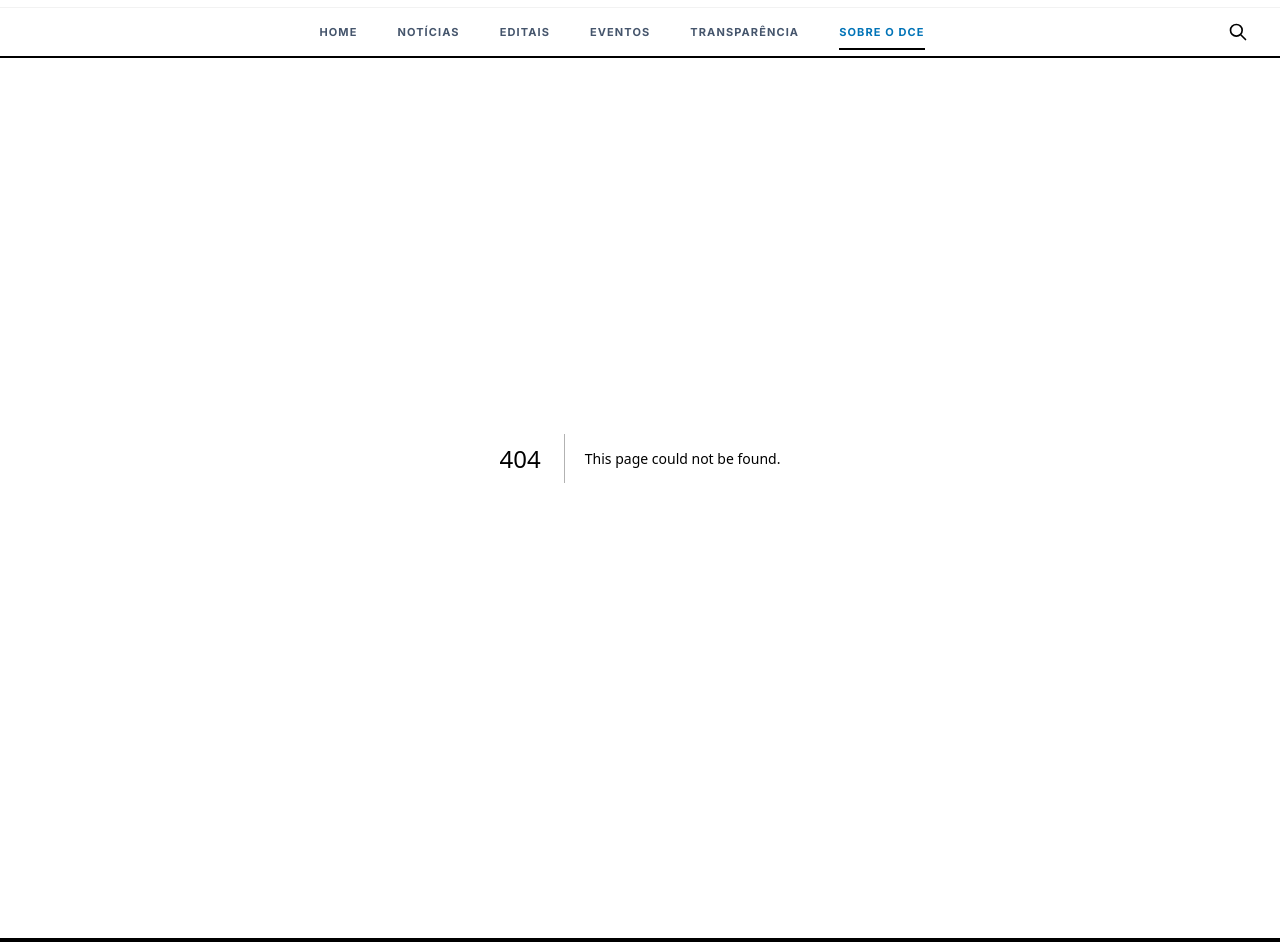
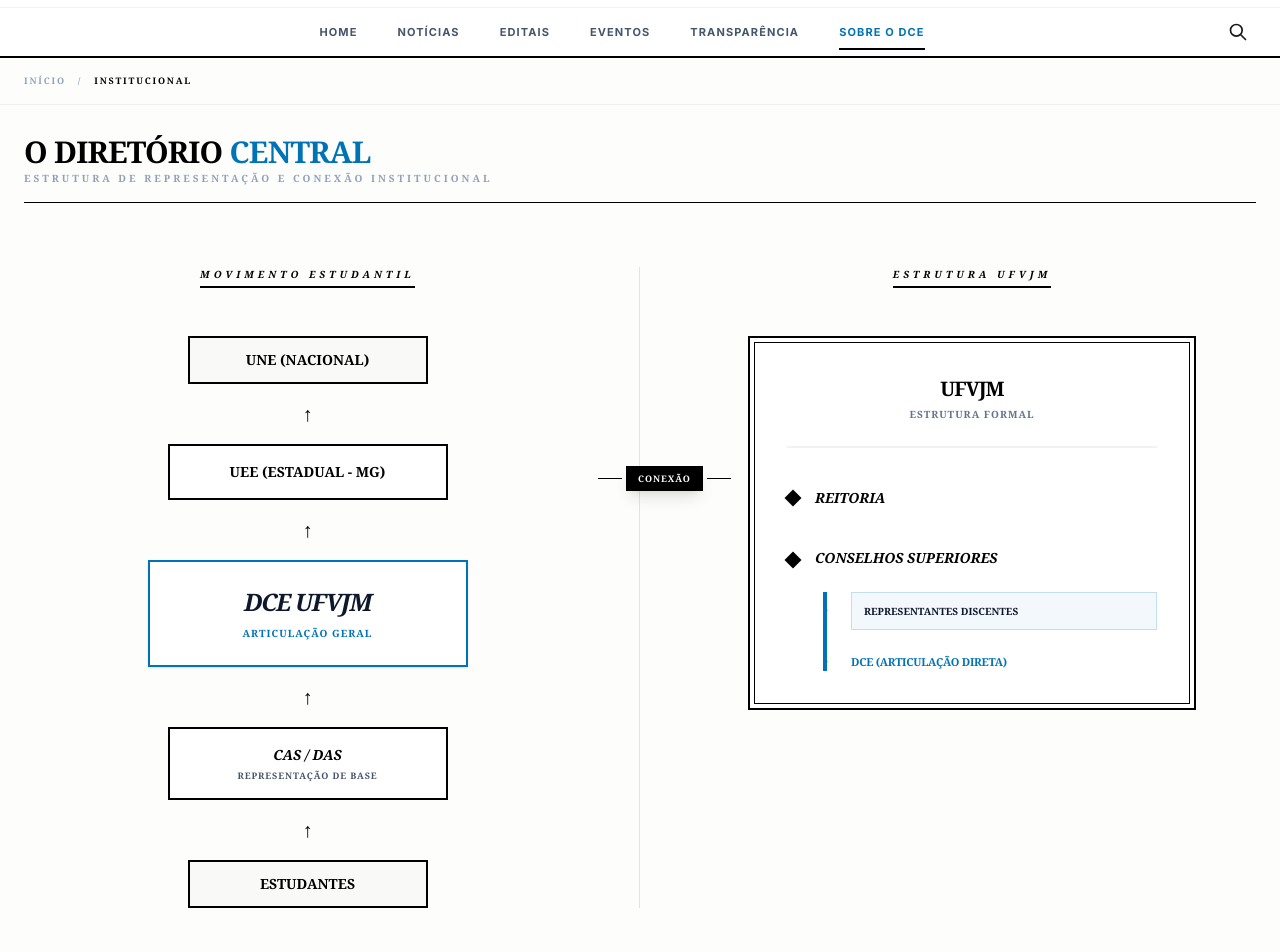
Before and after one commit to danielrp9/portal-dce-ufvjm, a Next.js app in the folder frontend/: page /sobre in a window 1280 px wide. Before the commit this address had no page. Shown: the part 120-1072 px from the top of the page. Built offline with nearby package versions, Linux system fonts and the light colour scheme.

Commit message:
Inclusão do template 'sobre'

```diff
--- /dev/null
+++ b/frontend/src/app/sobre/page.tsx
@@ -0,0 +1,173 @@
+import React from 'react';
+import Link from 'next/link';
+
+export default function SobrePage() {
+  return (
+    <main className="min-h-screen bg-[#FDFDFB] pb-32 selection:bg-black selection:text-white font-serif">
+
+      {/* 1. BREADCRUMB EDITORIAL SUTIL */}
+      <div className="w-full border-b border-black/5 mb-8">
+        <div className="max-w-7xl mx-auto px-6 py-4">
+          <nav className="flex items-center gap-3 text-[9px] font-bold uppercase tracking-[0.2em] text-slate-400 font-sans">
+            <Link href="/" className="hover:text-black transition-colors">Início</Link>
+            <span>/</span>
+            <span className="text-black font-bold">Institucional</span>
+          </nav>
+        </div>
+      </div>
+
+      <div className="max-w-7xl mx-auto px-6">
+        {/* TÍTULO DA PÁGINA PADRONIZADO */}
+        <div className="mb-16 border-b border-black pb-4">
+          <h1 className="text-2xl md:text-3xl font-black uppercase tracking-tight text-black leading-none">
+            O Diretório <span className="text-[#0073B7]">Central</span>
+          </h1>
+          <p className="mt-1 text-[10px] font-sans uppercase tracking-[0.3em] text-slate-400 font-bold">
+            Estrutura de Representação e Conexão Institucional
+          </p>
+        </div>
+
+        {/* SEÇÃO DO MACRO-ORGANOGRAMA (MOVIMENTO + INSTITUIÇÃO) */}
+        <section className="mb-32 font-sans">
+          <div className="grid grid-cols-1 lg:grid-cols-2 gap-16 lg:gap-0 items-start">
+
+            {/* COLUNA 01: MOVIMENTO ESTUDANTIL (FLUXO ASCENDENTE) */}
+            <div className="flex flex-col items-center lg:border-r lg:border-black/10 lg:pr-12">
+              <h3 className="text-[10px] font-black uppercase tracking-[0.4em] text-black mb-12 italic border-b-2 border-black pb-1">
+                MOVIMENTO ESTUDANTIL
+              </h3>
+
+              <div className="flex flex-col-reverse items-center w-full space-y-reverse space-y-4">
+                {/* BASE: ESTUDANTES */}
+                <div className="w-full max-w-[240px] border-2 border-black p-3 text-center bg-[#F9F9F7]">
+                  <h4 className="text-sm font-black uppercase text-black">Estudantes</h4>
+                </div>
+
+                <span className="text-xl font-black text-black">↑</span>
+
+                {/* CURSO/CAMPUS: CAs/DAs */}
+                <div className="w-full max-w-[280px] border-2 border-black p-4 text-center bg-white">
+                  <h4 className="text-sm font-black uppercase italic text-black">CAs / DAs</h4>
+                  <p className="text-[9px] font-black text-slate-600 uppercase tracking-widest mt-1">Representação de Base</p>
+                </div>
+
+                <span className="text-xl font-black text-black">↑</span>
+
+                {/* O DCE (CENTRO POLÍTICO) */}
+                <div className="w-full max-w-[320px] border-2 border-[#0073B7] p-6 text-center bg-white shadow-sm">
+                  <h2 className="text-2xl font-black uppercase tracking-tighter text-slate-900 italic">DCE UFVJM</h2>
+                  <p className="text-[10px] font-black text-[#0073B7] uppercase tracking-widest mt-2">Articulação Geral</p>
+                </div>
+
+                <span className="text-xl font-black text-black">↑</span>
+
+                {/* ESTADUAL: UEE-MG */}
+                <div className="w-full max-w-[280px] border-2 border-black p-4 text-center bg-white">
+                  <h4 className="text-sm font-black uppercase text-black">UEE (Estadual - MG)</h4>
+                </div>
+
+                <span className="text-xl font-black text-black">↑</span>
+
+                {/* NACIONAL: UNE */}
+                <div className="w-full max-w-[240px] border-2 border-black p-3 text-center bg-[#F9F9F7]">
+                  <h4 className="text-sm font-black uppercase text-black">UNE (Nacional)</h4>
+                </div>
+              </div>
+            </div>
+
+            {/* COLUNA 02: CONEXÃO INSTITUCIONAL (UFVJM) */}
+            <div className="flex flex-col items-center lg:pl-12 relative">
+
+              {/* RÓTULO DE CONEXÃO TRANSVERSAL */}
+              <div className="hidden lg:block absolute left-[-42px] top-[45%] z-20">
+                <div className="flex items-center gap-1">
+                  <div className="w-6 h-px bg-black"></div>
+                  <div className="text-[9px] font-black bg-black text-white px-3 py-1.5 uppercase tracking-widest shadow-lg">
+                    Conexão
+                  </div>
+                  <div className="w-6 h-px bg-black"></div>
+                </div>
+              </div>
+
+              <h3 className="text-[10px] font-black uppercase tracking-[0.4em] text-black mb-12 italic border-b-2 border-black pb-1">
+                ESTRUTURA UFVJM
+              </h3>
+
+              <div className="w-full max-w-md border-2 border-black p-1 bg-white">
+                <div className="border border-black p-8 space-y-10">
+                  <div className="text-center pb-6 border-b-2 border-black/5">
+                    <h4 className="text-xl font-black uppercase tracking-tighter text-black">UFVJM</h4>
+                    <p className="text-[10px] font-black text-slate-500 uppercase tracking-widest mt-1">Estrutura Formal</p>
+                  </div>
+
+                  <div className="space-y-10 relative">
+                    {/* REITORIA */}
+                    <div className="flex items-center gap-4">
+                      <div className="w-3 h-3 bg-black transform rotate-45"></div>
+                      <h5 className="text-sm font-black uppercase italic text-black">Reitoria</h5>
+                    </div>
+
+                    {/* CONSELHOS */}
+                    <div className="flex items-start gap-4">
+                      <div className="w-3 h-3 bg-black mt-1.5 transform rotate-45"></div>
+                      <div className="flex-1">
+                        <h5 className="text-sm font-black uppercase italic text-black mb-6">Conselhos Superiores</h5>
+
+                        {/* FLUXO DE REPRESENTAÇÃO DENTRO DOS CONSELHOS */}
+                        <div className="ml-2 border-l-4 border-[#0073B7] pl-6 space-y-6">
+                          <div className="relative">
+                            <span className="absolute -left-[30px] top-1/2 -translate-y-1/2 text-[#0073B7] font-black text-lg">↑</span>
+                            <div className="bg-[#0073B7]/5 border border-[#0073B7]/20 p-3">
+                              <p className="text-[10px] font-black uppercase text-slate-900 leading-tight">
+                                Representantes Discentes
+                              </p>
+                            </div>
+                          </div>
+
+                          <div className="relative">
+                            <span className="absolute -left-[30px] top-1/2 -translate-y-1/2 text-[#0073B7] font-black text-lg">↑</span>
+                            <p className="text-[11px] font-black uppercase text-[#0073B7] tracking-tight">
+                              DCE (Articulação Direta)
+                            </p>
+                          </div>
+                        </div>
+                      </div>
+                    </div>
+                  </div>
+                </div>
+              </div>
+            </div>
+
+          </div>
+        </section>
+
+        {/* TEXTO INSTITUCIONAL EXPLICATIVO */}
+        <div className="grid grid-cols-1 md:grid-cols-12 gap-16 border-t-2 border-black pt-12">
+          <div className="md:col-span-4">
+             <h3 className="text-[10px] font-black uppercase tracking-[0.3em] text-black font-sans italic mb-6">
+               02. Papel Político-Administrativo
+             </h3>
+             <p className="text-sm text-slate-600 leading-relaxed font-sans italic font-medium">
+               O DCE atua em duas frentes: organiza a luta política junto ao movimento estudantil nacional e garante a voz do aluno nas decisões administrativas da UFVJM.
+             </p>
+          </div>
+
+          <div className="md:col-span-8 space-y-8 text-lg text-slate-800 leading-relaxed text-justify">
+            <p>
+              O <strong>Diretório Central dos Estudantes</strong> é a entidade máxima de representação dos discentes da UFVJM. Sua existência é pautada pela autonomia frente à administração da universidade e pelo compromisso com a base estudantil.
+            </p>
+            <p>
+              Na prática, isso significa que o DCE articula as demandas que nascem nos cursos (CAs) e moradias (DAEMs), transformando-as em pautas políticas. Essas pautas são defendidas por nossos representantes nos <strong>Conselhos Superiores (CONSU e CONSEPE)</strong>, onde temos direito a voz e voto em decisões que afetam diretamente a vida acadêmica e a assistência estudantil.
+            </p>
+          </div>
+        </div>
+      </div>
+
+      <footer className="mt-40 text-center py-20 border-t border-black/5 mx-6">
+          <div className="text-[10px] font-bold uppercase tracking-[1em] text-slate-200 select-none font-sans italic">
+            DCE UFVJM • Gestão 2026
+          </div>
+      </footer>
+    </main>
+  );
+}
```
